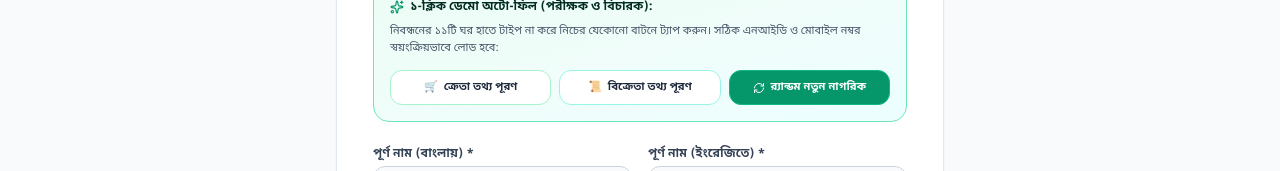
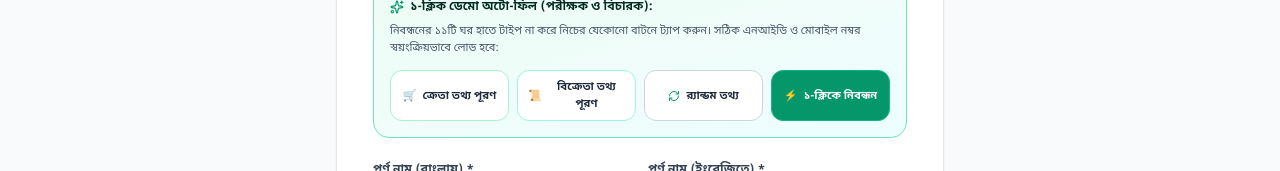
Before and after one commit to BornilMahmud/VumiSeba, a React (Vite) app: page /register in a window 1280 px wide. Shown: the part 270-441 px from the top of the page. Built offline with nearby package versions, Linux system fonts and the light colour scheme; no server answers.

Commit message:
fix(register): support instant 1-click registration, normalize input numerals, and redirect to dashboard

```diff
--- a/src/pages/public/RegisterPage.tsx
+++ b/src/pages/public/RegisterPage.tsx
@@ -36,14 +36,14 @@ export const RegisterPage: React.FC = () => {
     setFormData({ ...formData, [e.target.name]: e.target.value });
   };
 
-  const handleQuickFill = (type: 'buyer' | 'seller' | 'random') => {
-    setError(null);
+  const generateCleanDemoData = (type: 'buyer' | 'seller' | 'random') => {
     const randId = Math.floor(1000 + Math.random() * 9000);
     const randNid = `199${Math.floor(10000000000000 + Math.random() * 90000000000000)}`;
     const randMobile = `0171${Math.floor(1000000 + Math.random() * 9000000)}`;
 
     if (type === 'buyer') {
-      setFormData({
+      return {
+        data: {
           name_bn: 'তানিয়া সুলতানা',
           name_en: 'Tania Sultana',
           email: `tania.${randId}@bhumisathi.test`,
@@ -55,10 +55,12 @@ export const RegisterPage: React.FC = () => {
           address_bn: 'বাড়ি ৪৫, ফ্ল্যাট ৩এ, রামপুরা, ঢাকা',
           district: 'ঢাকা',
           upazila: 'গুলশান',
-      });
-      setAutoFilledName(isBn ? 'নমুনা ক্রেতা (তানিয়া সুলতানা)' : 'Demo Buyer (Tania Sultana)');
+        },
+        label: isBn ? 'নমুনা ক্রেতা (তানিয়া সুলতানা)' : 'Demo Buyer (Tania Sultana)',
+      };
     } else if (type === 'seller') {
-      setFormData({
+      return {
+        data: {
           name_bn: 'কাজী মিজানুর রহমান',
           name_en: 'Kazi Mijanur Rahman',
           email: `mijanur.${randId}@bhumisathi.test`,
@@ -70,14 +72,16 @@ export const RegisterPage: React.FC = () => {
           address_bn: 'বাড়ি ১৭, রোড ৮, ব্লক ডি, বাড্ডা, ঢাকা',
           district: 'ঢাকা',
           upazila: 'গুলশান',
-      });
-      setAutoFilledName(isBn ? 'নমুনা বিক্রেতা (কাজী মিজানুর রহমান)' : 'Demo Seller (Kazi Mijanur Rahman)');
+        },
+        label: isBn ? 'নমুনা বিক্রেতা (কাজী মিজানুর রহমান)' : 'Demo Seller (Kazi Mijanur Rahman)',
+      };
     } else {
       const namesBn = ['আরিফুল ইসলাম', 'মাহমুদা আক্তার', 'সোহেল রানা', 'ফারজানা হক', 'জাকির হোসেন'];
       const namesEn = ['Ariful Islam', 'Mahmuda Akter', 'Sohel Rana', 'Farzana Haque', 'Zakir Hossain'];
       const idx = Math.floor(Math.random() * namesBn.length);
 
-      setFormData({
+      return {
+        data: {
           name_bn: namesBn[idx],
           name_en: namesEn[idx],
           email: `citizen.${randId}@bhumisathi.test`,
@@ -89,9 +93,38 @@ export const RegisterPage: React.FC = () => {
           address_bn: 'বাড়ি ১২, ব্লক বি, গুলশান-১, ঢাকা',
           district: 'ঢাকা',
           upazila: 'গুলশান',
-      });
-      setAutoFilledName(isBn ? `ইউনিক নাগরিক (${namesBn[idx]})` : `Unique Citizen (${namesEn[idx]})`);
+        },
+        label: isBn ? `ইউনিক নাগরিক (${namesBn[idx]})` : `Unique Citizen (${namesEn[idx]})`,
+      };
     }
+  };
+
+  const handleQuickFill = (type: 'buyer' | 'seller' | 'random') => {
+    setError(null);
+    const { data, label } = generateCleanDemoData(type);
+    setFormData(data);
+    setAutoFilledName(label);
+  };
+
+  const handleInstantRegister = async (type: 'buyer' | 'seller' | 'random' = 'buyer') => {
+    if (loading) return;
+    setError(null);
+    setLoading(true);
+    const { data, label } = generateCleanDemoData(type);
+    setFormData(data);
+    setAutoFilledName(label);
+
+    const res = await register(data);
+    if (res.success) {
+      navigate('/citizen/dashboard');
+    } else {
+      setError(
+        isBn
+          ? (res.message_bn || 'নিবন্ধন সম্পন্ন করা যায়নি। তথ্য সঠিকভাবে পূরণ করুন।')
+          : (res.message_en || 'Registration failed. Please check the entered data.')
+      );
+    }
+    setLoading(false);
   };
 
   const handleSubmit = async (e: React.FormEvent) => {
@@ -99,9 +132,45 @@ export const RegisterPage: React.FC = () => {
     setError(null);
     setLoading(true);
 
-    const res = await register(formData);
+    const cleanMobile = (formData.mobile || '')
+      .replace(/[০-৯]/g, (d) => ({ '০': '0', '১': '1', '২': '2', '৩': '3', '৪': '4', '৫': '5', '৬': '6', '৭': '7', '৮': '8', '৯': '9' }[d] || d))
+      .replace(/[\s\-]/g, '')
+      .replace(/^\+?88/, '');
+    const cleanNid = (formData.nid_no || '')
+      .replace(/[০-৯]/g, (d) => ({ '০': '0', '১': '1', '২': '2', '৩': '3', '৪': '4', '৫': '5', '৬': '6', '৭': '7', '৮': '8', '৯': '9' }[d] || d))
+      .replace(/[\s\-]/g, '');
+
+    if (!formData.name_bn.trim() || !formData.name_en.trim()) {
+      setError(isBn ? 'বাংলা এবং ইংরেজিতে পুরো নাম প্রদান করুন।' : 'Please provide full name in both Bengali and English.');
+      setLoading(false);
+      return;
+    }
+    if (!/^01[3-9]\d{8}$/.test(cleanMobile)) {
+      setError(isBn ? 'সঠিক ১১ ডিজিটের মোবাইল নম্বর দিন (যেমন: 017XXXXXXXX)।' : 'Please provide a valid 11-digit mobile number (e.g. 017XXXXXXXX).');
+      setLoading(false);
+      return;
+    }
+    if (cleanNid.length < 10) {
+      setError(isBn ? 'জাতীয় পরিচয়পত্র নম্বর (NID) ন্যূনতম ১০ বা ১৭ ডিজিট হতে হবে।' : 'National ID (NID) must be at least 10 or 17 digits.');
+      setLoading(false);
+      return;
+    }
+    if (formData.password.length < 6) {
+      setError(isBn ? 'পাসওয়ার্ড ন্যূনতম ৬ অক্ষরের হতে হবে।' : 'Password must be at least 6 characters.');
+      setLoading(false);
+      return;
+    }
+
+    const submissionData = {
+      ...formData,
+      mobile: cleanMobile,
+      nid_no: cleanNid,
+      email: formData.email.trim(),
+    };
+
+    const res = await register(submissionData);
     if (res.success) {
-      navigate('/citizen/profile');
+      navigate('/citizen/dashboard');
     } else {
       setError(
         isBn
@@ -145,11 +214,11 @@ export const RegisterPage: React.FC = () => {
               ? 'নিবন্ধনের ১১টি ঘর হাতে টাইপ না করে নিচের যেকোনো বাটনে ট্যাপ করুন। সঠিক এনআইডি ও মোবাইল নম্বর স্বয়ংক্রিয়ভাবে লোড হবে:'
               : 'Skip manual typing by tapping any button below. Verified demo citizen credentials, NID & phone will load instantly:'}
           </p>
-          <div className="grid grid-cols-1 sm:grid-cols-3 gap-2">
+          <div className="grid grid-cols-1 sm:grid-cols-2 lg:grid-cols-4 gap-2">
             <button
               type="button"
               onClick={() => handleQuickFill('buyer')}
-              className="py-2 px-3 rounded-xl bg-white dark:bg-slate-800 hover:bg-emerald-50 dark:hover:bg-slate-700 text-slate-800 dark:text-slate-200 border border-emerald-200 dark:border-emerald-800 text-[11px] font-bold shadow-2xs hover:shadow transition flex items-center justify-center gap-1.5"
+              className="py-2 px-2.5 rounded-xl bg-white dark:bg-slate-800 hover:bg-emerald-50 dark:hover:bg-slate-700 text-slate-800 dark:text-slate-200 border border-emerald-200 dark:border-emerald-800 text-[11px] font-bold shadow-2xs hover:shadow transition flex items-center justify-center gap-1.5 cursor-pointer"
             >
               <span>🛒</span>
               <span>{isBn ? 'ক্রেতা তথ্য পূরণ' : 'Fill Demo Buyer'}</span>
@@ -157,7 +226,7 @@ export const RegisterPage: React.FC = () => {
             <button
               type="button"
               onClick={() => handleQuickFill('seller')}
-              className="py-2 px-3 rounded-xl bg-white dark:bg-slate-800 hover:bg-teal-50 dark:hover:bg-slate-700 text-slate-800 dark:text-slate-200 border border-teal-200 dark:border-teal-800 text-[11px] font-bold shadow-2xs hover:shadow transition flex items-center justify-center gap-1.5"
+              className="py-2 px-2.5 rounded-xl bg-white dark:bg-slate-800 hover:bg-teal-50 dark:hover:bg-slate-700 text-slate-800 dark:text-slate-200 border border-teal-200 dark:border-teal-800 text-[11px] font-bold shadow-2xs hover:shadow transition flex items-center justify-center gap-1.5 cursor-pointer"
             >
               <span>📜</span>
               <span>{isBn ? 'বিক্রেতা তথ্য পূরণ' : 'Fill Demo Seller'}</span>
@@ -165,10 +234,19 @@ export const RegisterPage: React.FC = () => {
             <button
               type="button"
               onClick={() => handleQuickFill('random')}
-              className="py-2 px-3 rounded-xl bg-emerald-600 hover:bg-emerald-700 text-white border border-emerald-500 text-[11px] font-bold shadow-2xs hover:shadow transition flex items-center justify-center gap-1.5 active:scale-95"
+              className="py-2 px-2.5 rounded-xl bg-white dark:bg-slate-800 hover:bg-slate-100 dark:hover:bg-slate-700 text-slate-800 dark:text-slate-200 border border-slate-300 dark:border-slate-700 text-[11px] font-bold shadow-2xs hover:shadow transition flex items-center justify-center gap-1.5 cursor-pointer"
             >
-              <RefreshCw size={12} />
-              <span>{isBn ? 'র‍্যান্ডম নতুন নাগরিক' : 'Fill Random Citizen'}</span>
+              <RefreshCw size={12} className="text-emerald-600 dark:text-emerald-400" />
+              <span>{isBn ? 'র‍্যান্ডম তথ্য' : 'Fill Random Citizen'}</span>
+            </button>
+            <button
+              type="button"
+              disabled={loading}
+              onClick={() => handleInstantRegister('buyer')}
+              className="py-2 px-2.5 rounded-xl bg-emerald-600 hover:bg-emerald-700 text-white border border-emerald-500 text-[11px] font-bold shadow-2xs hover:shadow transition flex items-center justify-center gap-1.5 active:scale-95 cursor-pointer"
+            >
+              <span>⚡</span>
+              <span>{isBn ? '১-ক্লিকে নিবন্ধন' : 'Instant Register'}</span>
             </button>
           </div>
         </div>
```
Lines whose indentation alone changed are shown as unchanged.
